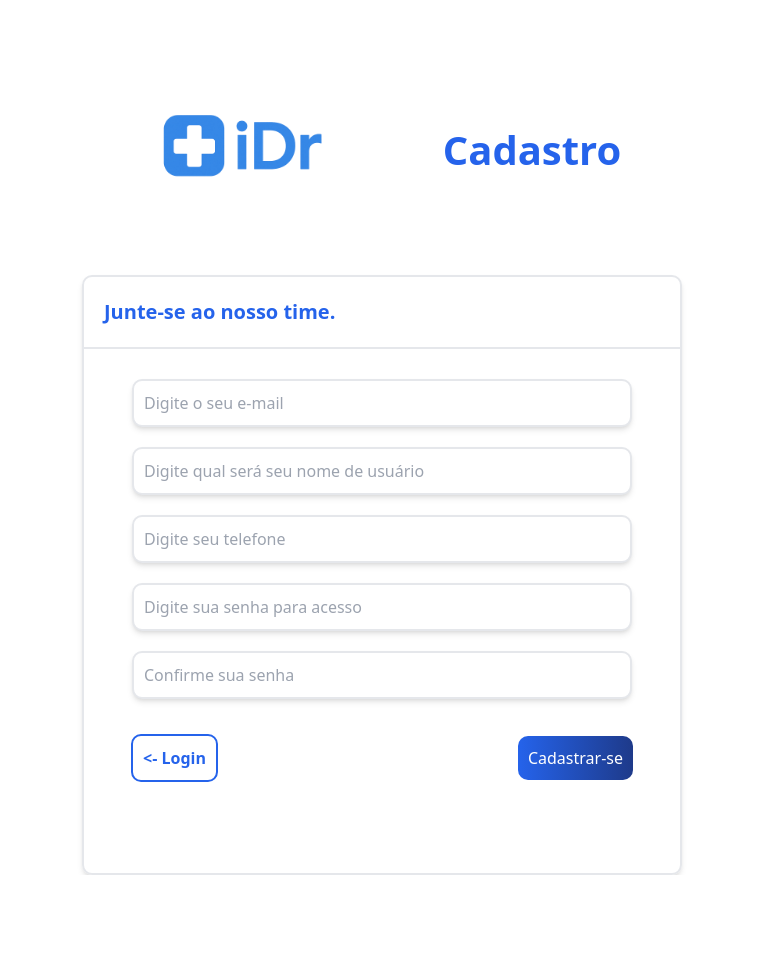
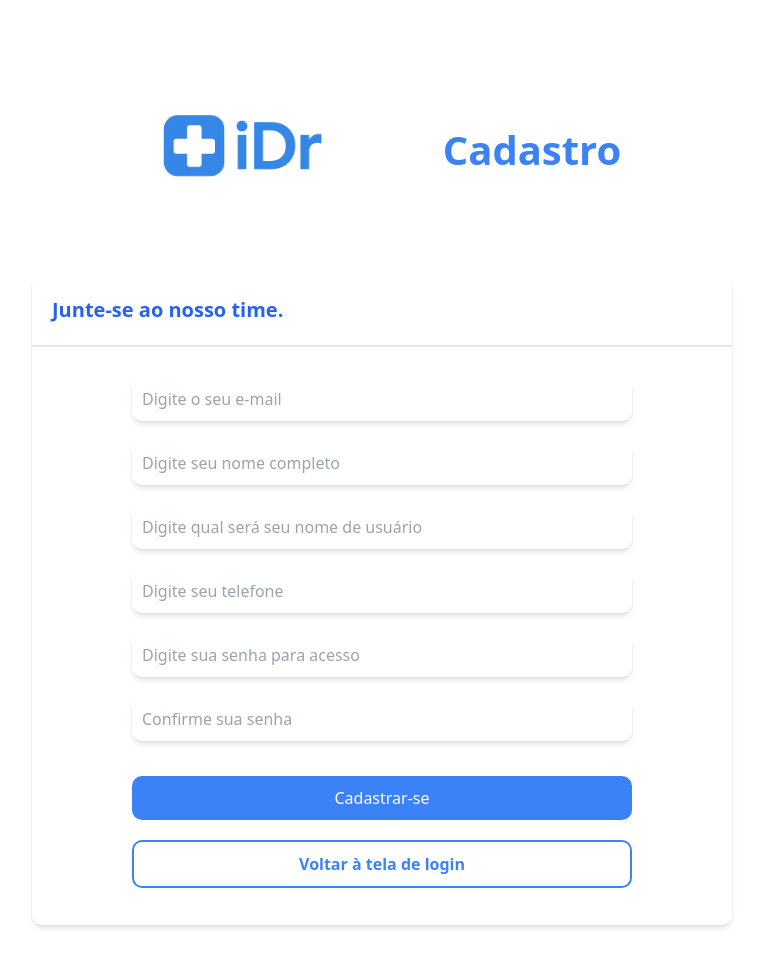
Before and after one commit to brenoviske/new_idr, a Flask app: page /signup in a window 1280 px wide. Shown: the whole page, without its empty margins (258-1021 px from the left). Before the commit the page ends 875 px from the top, so only its background shows below. Run offline with Flask 3, Linux system fonts and the light colour scheme; some libraries are stand-ins or nearby versions.

Commit message:
feat:Adjusting the code

```diff
--- a/app.py
+++ b/app.py
@@ -508,7 +508,7 @@ def delete(cpf):
 
 if __name__ == "__main__":
     with app.app_context():
-
+        db.drop_all()
         db.create_all()
     port =  int(os.environ.get("PORT",5000))
     app.run(host="0.0.0.0", port = port)
--- a/templates/signup.html
+++ b/templates/signup.html
@@ -8,31 +8,32 @@
     <script src="https://cdn.tailwindcss.com"></script>
 </head>
 <body>
-    <main class="flex flex-col items-center justify-center mt-[50px]">
+    <main class="flex flex-col items-center justify-center mt-[50px] pb-[50px]">
         <div class="flex flex-row items-center justify-center gap-[100px]">
             <!-- Header section for the signup page -->
             <img src="{{ url_for('static', filename='assets/logo.png' )}}" alt="" class="w-[200px] h-[200px]">
-            <h1 class="font-bold text-blue-600 text-[40px]">Cadastro</h1>
+            <h1 class="font-bold text-blue-500 text-[40px]">Cadastro</h1>
 
         </div>
 
         <!-- Container for user sign-up submission -->
-        <div class="w-[600px] h-[600px] shadow-md border-2 rounded-[10px] mt-[25px]" >
+        <div class="w-[700px] h-[650px] shadow-md  rounded-[10px] mt-[25px]" >
             <div class="flex flex-row items-start align-start border-b-2">
                 <h2 class="font-bold text-blue-600 p-[20px] text-[20px]"> Junte-se ao nosso time.</h2>
             </div>
 
             <form action="{{ url_for('signup') }}" class="flex flex-col items-center justify-center mt-[30px] gap-[20px]" id="addUserform">
                 <!-- Form witht the user data -->
-                <input type="text" placeholder="Digite o seu e-mail" class="border-2 p-[10px] rounded-[10px] w-[500px] shadow-md" name="email" required>
-                <input type="text" placeholder="Digite qual será seu nome de usuário" name="username" class="border-2 p-[10px] rounded-[10px] shadow-md w-[500px]" required>
-                <input type="text" placeholder="Digite seu telefone" class="border-2 p-[10px] rounded-[10px] w-[500px] shadow-md" name="phone" required>
-                <input type="text" placeholder="Digite sua senha para acesso" class="border-2 p-[10px] rounded-[10px] w-[500px] shadow-md" name="password" required>
-                <input type="password" placeholder="Confirme sua senha" id="confirmPassword" class="border-2 p-[10px] rounded-[10px] w-[500px] shadow-md" required>
+                <input type="text" placeholder="Digite o seu e-mail" class=" p-[10px] rounded-[10px] w-[500px] shadow-md" name="email" required>
+                <input type="text" placeholder="Digite seu nome completo" class=" p-[10px] rounded-[10px] w-[500px] shadow-md" name="full_name" required>
+                <input type="text" placeholder="Digite qual será seu nome de usuário" name="username" class=" p-[10px] rounded-[10px] shadow-md w-[500px]" required>
+                <input type="text" placeholder="Digite seu telefone" class=" p-[10px] rounded-[10px] w-[500px] shadow-md" name="phone" required>
+                <input type="text" placeholder="Digite sua senha para acesso" class=" p-[10px] rounded-[10px] w-[500px] shadow-md" name="password" required>
+                <input type="password" placeholder="Confirme sua senha" id="confirmPassword" class=" p-[10px] rounded-[10px] w-[500px] shadow-md" required>
 
-                <div class="flex flex-row items-center justify-center gap-[300px] mt-[15px]">
-                    <a href="/" class="border-2 border-blue-600 p-[10px] font-bold rounded-[10px] text-blue-600"> <- Login </a>
-                    <button type="submit" class="bg-gradient-to-r from-blue-600 to to-blue-900 p-[10px] rounded-[10px] text-white">Cadastrar-se</button>
+                <div class="flex flex-col items-center justify-center mt-[15px] gap-[20px]">
+                    <button type="submit" class="bg-blue-500 w-[500px] p-[10px] rounded-[10px] text-white">Cadastrar-se</button>
+                    <a href="/" class="border-2 border-blue-500 p-[10px] font-bold rounded-[10px] text-blue-500 w-[500px] text-center"> Voltar à tela de login </a>
                 </div>
                 <!-- Showing the verification message -->
                 <p class="font-bold text-red-600 text-[20px]" id="verificationMessage"></p>
```
Also changed, not shown: templates/login.html (+7 -9 lines).
